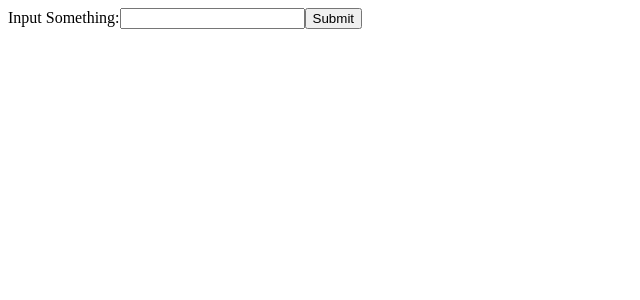
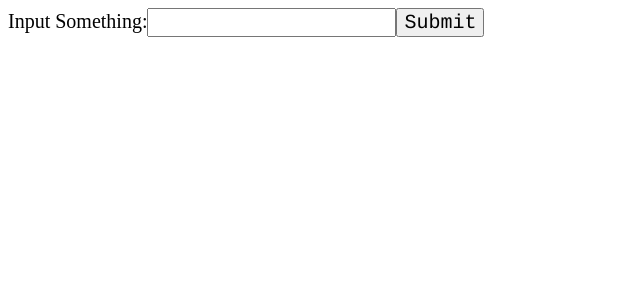
Before and after one commit to heyslevin/myReactApp, a React (Create React App) app: page / in a window 1280 px wide. Shown: the top 300 px of the page, without its empty margins (0-640 px from the left). Built offline with nearby package versions, Linux system fonts and the light colour scheme.

Commit message:
added css

```diff
--- a/src/index.js
+++ b/src/index.js
@@ -1,6 +1,7 @@
 import React from "react";
 import ReactDOM from "react-dom";
 import App from "./components/App";
+import "./style.css";
 
 ReactDOM.render(
 	<React.StrictMode>
--- /dev/null
+++ b/src/style.css
@@ -0,0 +1,14 @@
+*  {
+	font-family: Graphik;
+	font-size: 20px;
+}
+
+label {
+	font-family: Graphik;
+	font-size: 20px;
+}
+
+input {
+	font-family: Courier;
+	font-size: 20px;
+}
```
Also changed, not shown: 1 other file (tests, documents, lock files or other folders).
